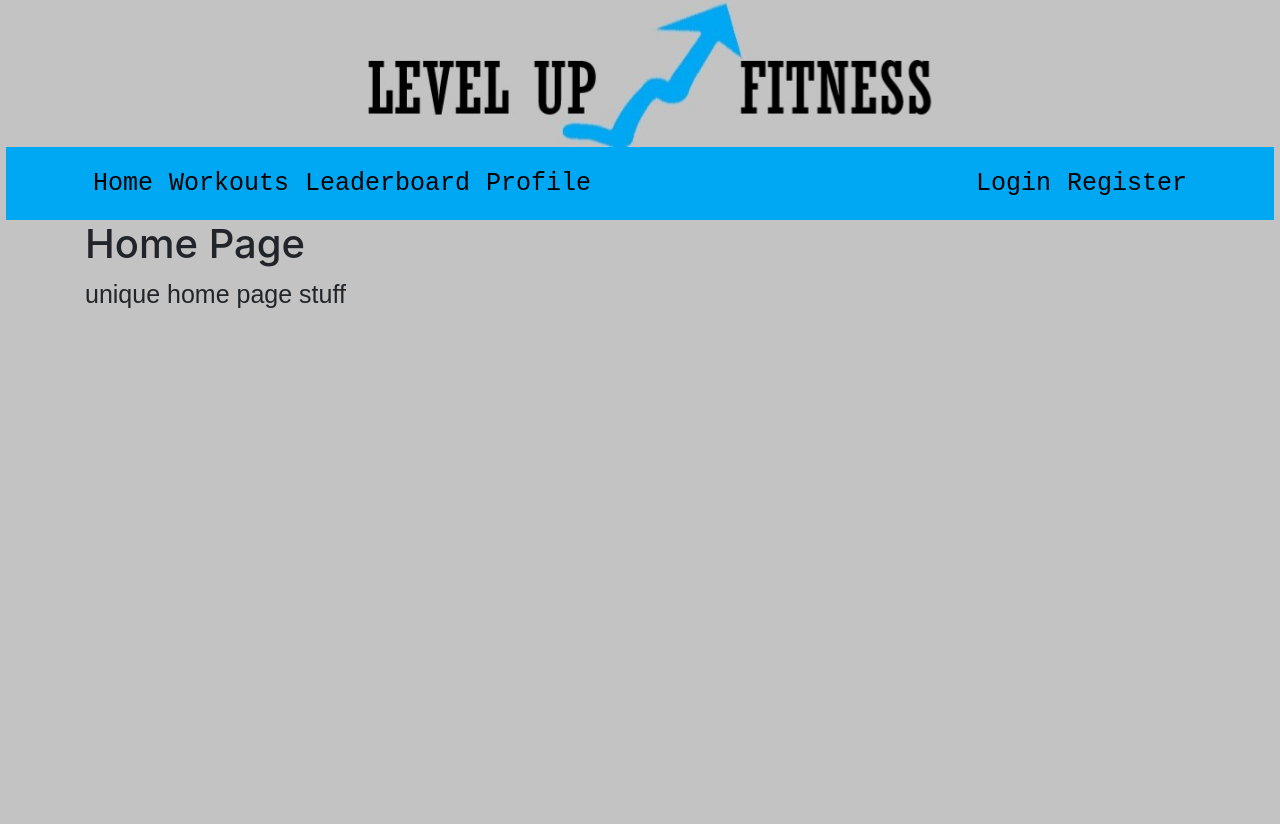
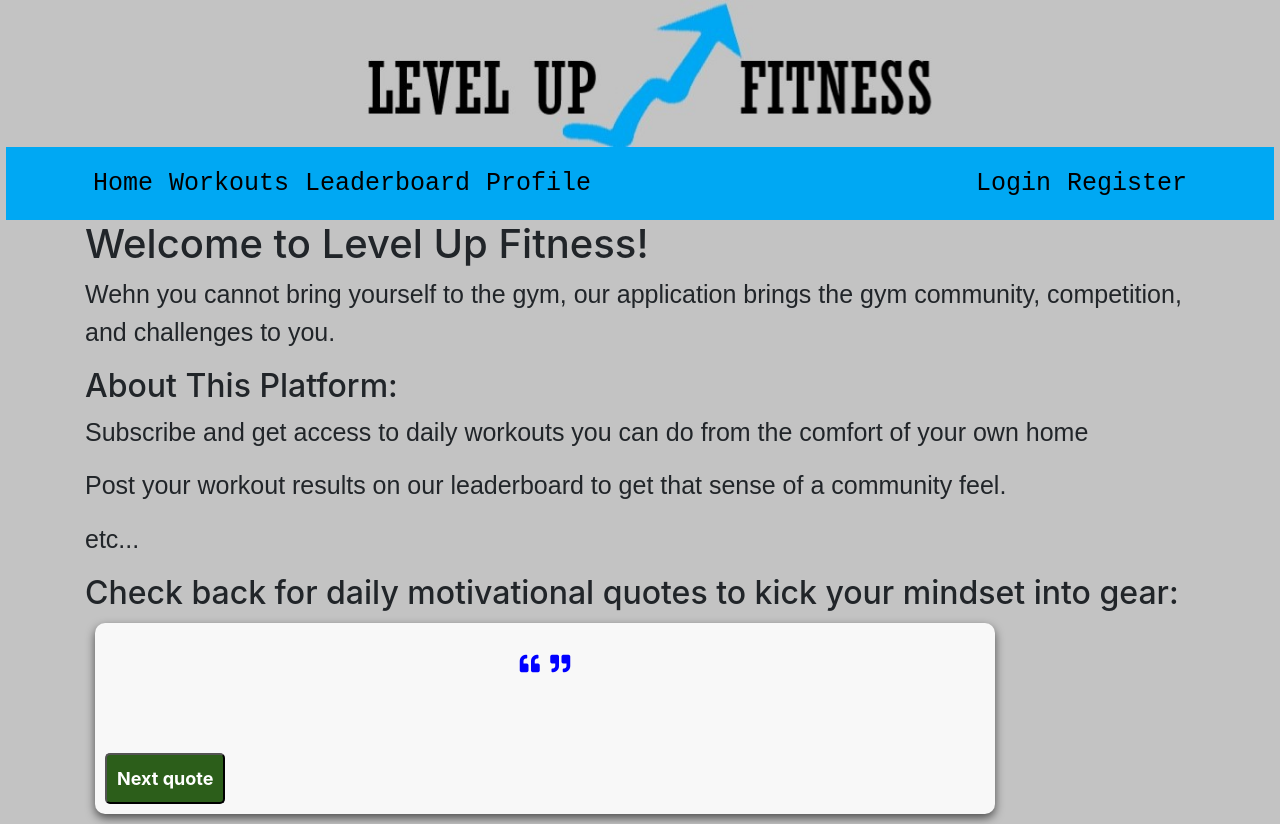
Before and after one commit to mander85/group9-capstone, a Django app: page / in a window 1280 px wide. Before the commit the page ends 308 px from the top, so only its background shows below. Run offline with Django 4.2, Linux system fonts and the light colour scheme; parts of the project's set-up code (start-up, migrations or seed data) failed here and were passed over; some libraries are stand-ins or nearby versions.

Commit message:
Added quote generator API added fluff content to home page

```diff
--- a/capstone_project/fitness/templates/fitness/index.html
+++ b/capstone_project/fitness/templates/fitness/index.html
@@ -3,6 +3,96 @@
 
 <!--Any thing unique to this page must go in between the block content tags-->
 {% block content %}
-   <h1> Home Page </h1>
-   <p>unique home page stuff</p>
+<!DOCTYPE html>
+<html>
+<head>
+   <title>Ramdom quote generator using HTML, CSS and JavaScript</title>
+   <h1>Welcome to Level Up Fitness!</h1>
+   <p>Wehn you cannot bring yourself to the gym, our application brings the gym community, competition, and challenges to you.</p>
+      <h2>About This Platform:</h2>
+         <p>Subscribe and get access to daily workouts you can do from the comfort of your own home</p>
+         <p>Post your workout results on our leaderboard to get that sense of a community feel.</p>
+         <p>etc...</p>
+      <h2>Check back for daily motivational quotes to kick your mindset into gear:</h2>
+   <link rel="stylesheet" href="https://cdnjs.cloudflare.com/ajax/libs/font-awesome/5.15.1/css/all.min.css" integrity="sha512-+4zCK9k+qNFUR5X+cKL9EIR+ZOhtIloNl9GIKS57V1MyNsYpYcUrUeQc9vNfzsWfV28IaLL3i96P9sdNyeRssA==" crossorigin="anonymous" />
+   <style>
+      .boxSize {
+         margin: 10px;
+         border-radius: 10px;
+         width: 900px;
+         display: flex;
+         flex-direction: column;
+         align-items: center;
+         padding: 10px;
+         box-shadow: 0 4px 10px rgba(0, 0, 0, 0.6);
+         background-color: rgb(248, 248, 248);
+      }
+      .fa-quote-left, .fa-quote-right {
+         font-size: 20px;
+         color: blue;
+      }
+      .QuoteText {
+         text-align: center;
+         font-size: 18px;
+         font-weight: bold;
+      }
+      .author {
+         margin:10px;
+         text-align: right;
+         font-size: 10px;
+         font-style: italic;
+         font-family: cursive;
+      }
+      .QuoteBtn {
+         width: 100%;
+         display: flex;
+         margin-top:10px;
+      }
+      .GenerateQuote_next {
+         font-size:18px;
+         border-radius: 5px;
+         cursor:pointer;
+         padding: 10px;
+         margin-top: 5px;
+         font-weight: bold;
+         color: white;
+         background-color: #2C5E1A
+      }
+      .GenerateQuote_next:hover {
+         background-color: black;
+      }
+   </style>
+</head>
+<body>
+   <div class="boxSize">
+   <h1>
+      <i class="fas fa-quote-left"></i>
+      <span class="QuoteText" id="QuoteText"></span>
+      <i class="fas fa-quote-right"></i>
+   </h1>
+   <p class="QuoteWR" id="author"></p>
+
+   <hr/>
+   <div class="QuoteBtn">
+   <button class="GenerateQuote_next" onclick="GenerateQuote()">Next quote</button>
+   </div>
+   </div>
+   <script>
+      const GenerateQuote = async () =>{
+         var url="https://type.fit/api/quotes";
+
+         const response=await fetch(url);
+         const Quote_list = await response.json();
+         const randomIdx = Math.floor(Math.random()*Quote_list.length);
+         const quoteText=Quote_list[randomIdx].text;
+         const auth=Quote_list[randomIdx].author;
+
+         if(!auth) author = "Anonymous";
+         document.getElementById("QuoteText").innerHTML=quoteText;
+         document.getElementById("author").innerHTML="~ "+auth;
+      }
+      GenerateQuote();
+   </script>
+</body>
+</html>
 {% endblock content %}
```
